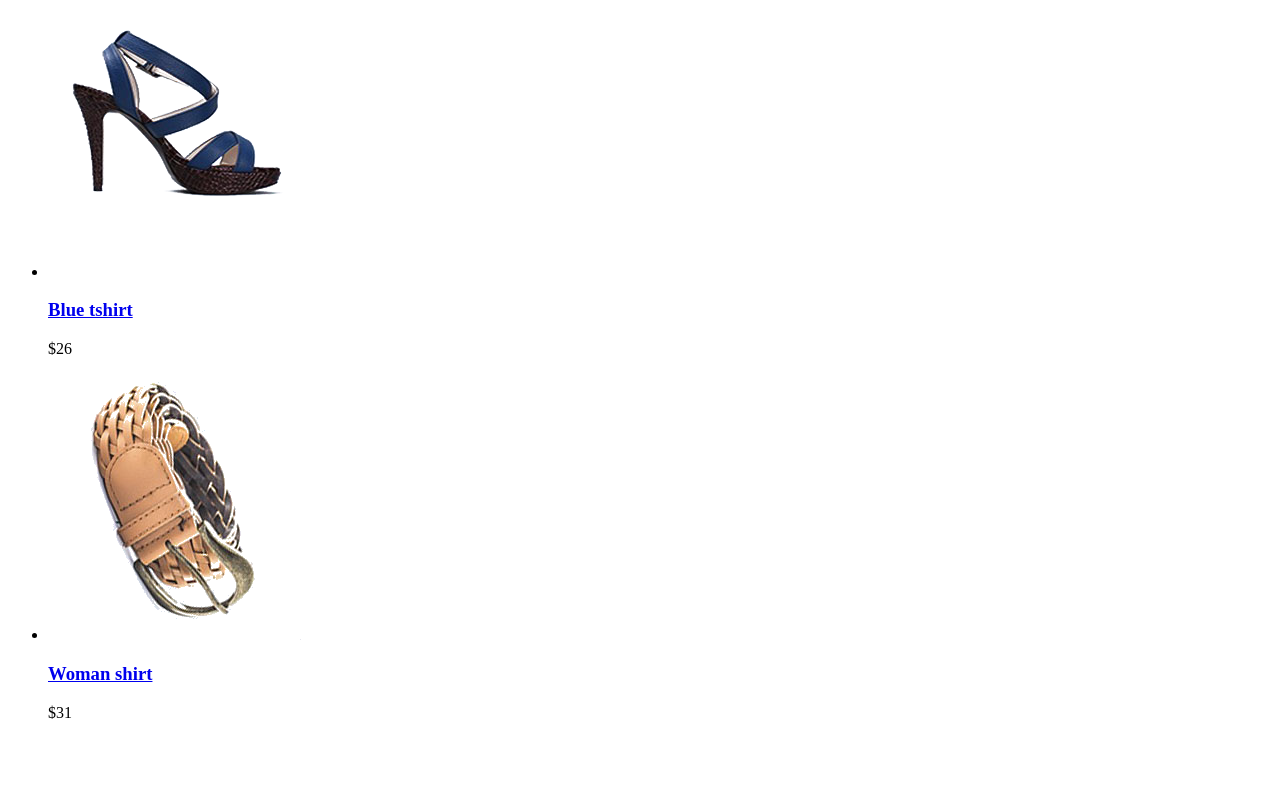
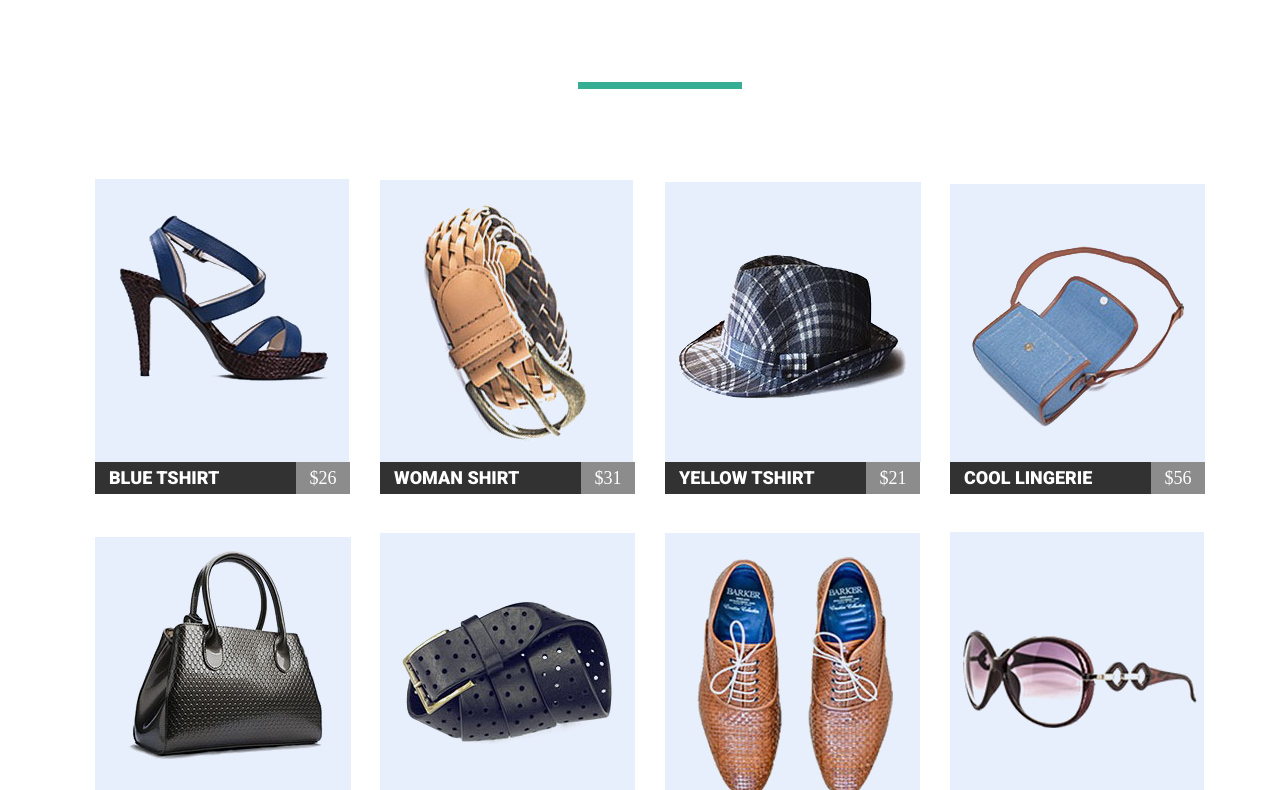
Before and after one commit to Sivonenko/module-4, a plain HTML site: page index.html in a window 1280 px wide. Shown: the part 248-1038 px from the top of the page. Drawn offline with nearby package versions, Linux system fonts and the light colour scheme; the site is published under a folder, as on GitHub Pages, so addresses that start at the root find nothing.

Commit message:
index.html

```diff
--- a/index.html
+++ b/index.html
@@ -4,7 +4,7 @@
     <meta charset="UTF-8" />
     <meta name="viewport" content="width=device-width, initial-scale=1.0" />
     <title>Document</title>
-    <link rel="stylesheet" href="/css/normalize.css" />
+    <link rel="stylesheet" href="./css/normalize.css" />
     <link
       href="https://fonts.googleapis.com/css2?family=Open+Sans:wght@300;700;800&display=swap"
       rel="stylesheet"
@@ -13,7 +13,7 @@
       href="https://fonts.googleapis.com/css2?family=Roboto:ital,wght@0,900;1,300&display=swap"
       rel="stylesheet"
     />
-    <link rel="stylesheet" href="/css/style.css" />
+    <link rel="stylesheet" href="./css/style.css" />
   </head>
   <body>
     <header class="container">
```
